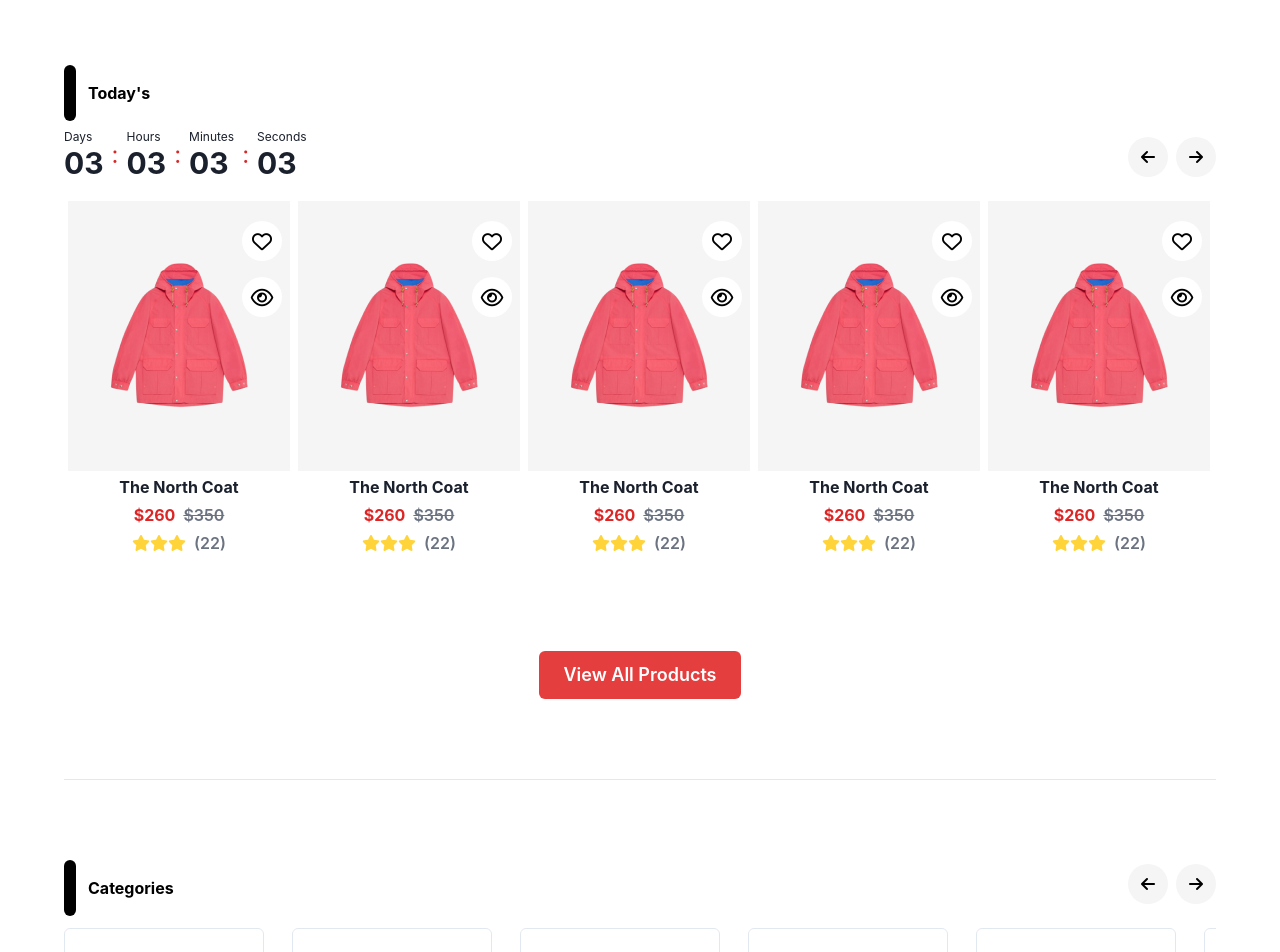
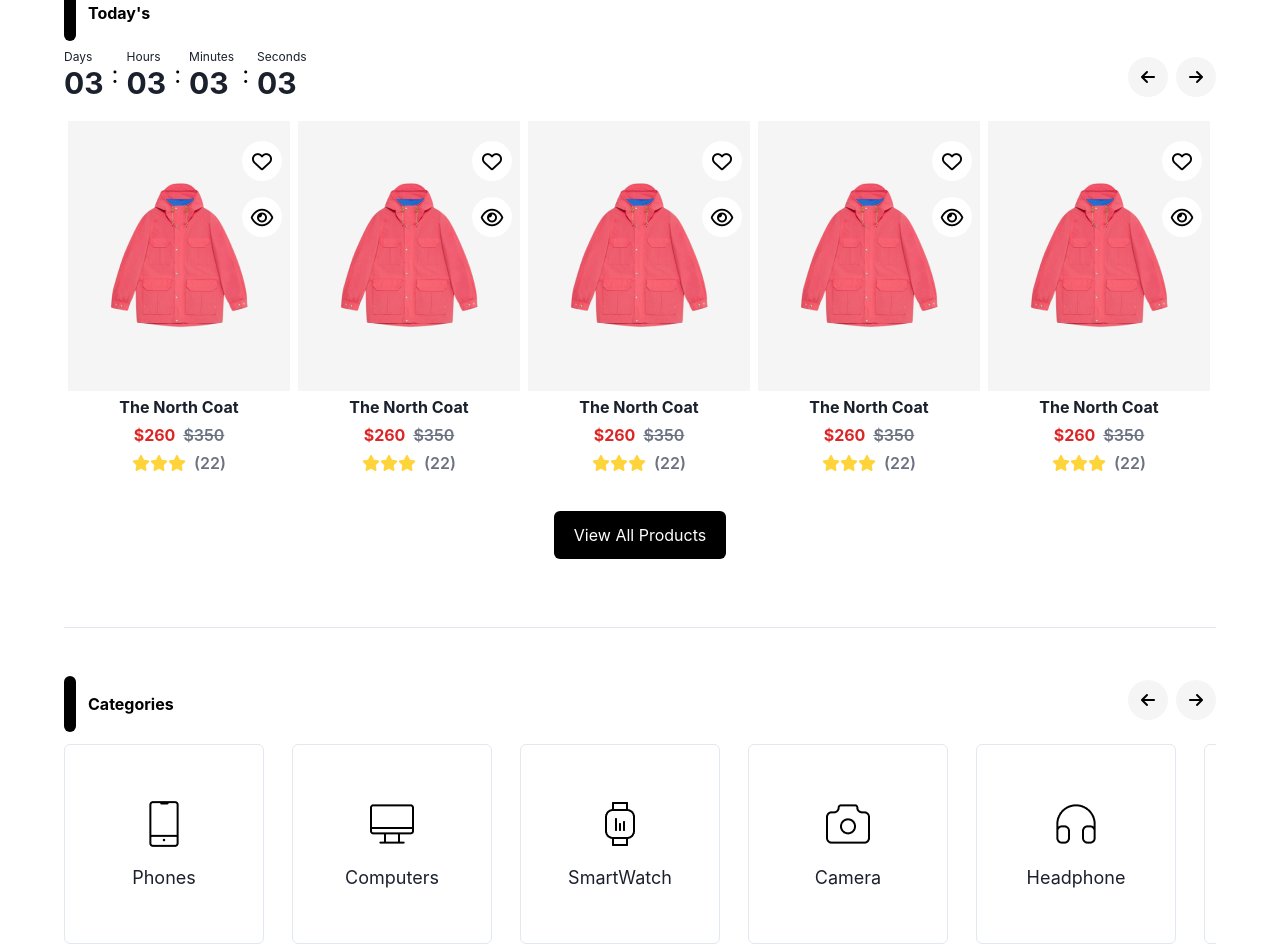
Before and after one commit to Elsayed-Rady-Elsayed/STAND_REACTJS, a React (Create React App) app: page / in a window 1280 px wide. Shown: the part 620-1572 px from the top of the page. Built offline with nearby package versions, Linux system fonts and the light colour scheme.

Commit message:
finish sections

```diff
--- /dev/null
+++ b/src/components/Button.js
@@ -0,0 +1,14 @@
+import React from "react";
+
+const Button = ({ title, handleClick }) => {
+  return (
+    <button
+      onClick={() => handleClick}
+      className="bg-black text-white my-5 px-5 py-3 rounded-md"
+    >
+      {title}
+    </button>
+  );
+};
+
+export default Button;
--- a/src/components/Features.js
+++ b/src/components/Features.js
@@ -1,17 +1,17 @@
 import React from "react";
 
-const Features = () => {
+const FeaturesSection = ({ img, title, subTitle }) => {
   return (
     <div className="flex flex-col justify-center items-center gap-2">
       <span className="bg-gray-200 w-20 h-20 rounded-full p-2">
         <div className="bg-black w-full h-full rounded-full flex items-center justify-center delivery for all orders over $140">
-          <img src={ic1} className="" alt="" />
+          <img src={img} className="" alt="" />
         </div>
       </span>
-      <p className="font-bold">FREE AND FAST DELIVERY</p>
-      <p>Free delivery for all orders over $140</p>
+      <p className="font-bold">{title}</p>
+      <p>{subTitle}</p>
     </div>
   );
 };
 
-export default Features;
+export default FeaturesSection;
--- a/src/components/Header.js
+++ b/src/components/Header.js
@@ -10,7 +10,6 @@ const Header = () => {
 
   const handleSearch = (event) => {
     if (event.key === "Enter" || event.type === "click") {
-      // Handle the search logic here
       console.log("Searching...");
     }
   };
@@ -29,7 +28,6 @@ const Header = () => {
             isMenuOpen ? "block" : "hidden"
           } absolute top-full w-full left-0 md:static p-5 md:p-0 md:border-0 border-b bg-white z-50 border-gray-300 md:flex items-center flex-1 justify-between`}
         >
-          {/* Navigation Links */}
           <nav className="flex-1 flex justify-center mb-5 md:mb-0">
             <ul className="flex flex-col md:flex-row md:gap-10 gap-5 font-normal">
               <li>
@@ -55,7 +53,6 @@ const Header = () => {
             </ul>
           </nav>
 
-          {/* Search and Icons */}
           <div className="flex items-center gap-4">
             <InputGroup width={"100%"}>
               <InputLeftElement
--- a/src/components/SideBar.js
+++ b/src/components/SideBar.js
@@ -1,5 +1,4 @@
 import React from "react";
-import { Select } from "@chakra-ui/react";
 import { Link } from "react-router-dom";
 
 const SideBar = () => {
--- a/src/components/Timer.js
+++ b/src/components/Timer.js
@@ -8,17 +8,17 @@ const Timer = () => {
           <span className="md:text-xs text-[9px] capitalize">Days</span>
           <span className="font-bold md:text-3xl text-lg">03</span>
         </div>
-        <span className="text-red-600 text-2xl">:</span>
+        <span className="text-black text-2xl">:</span>
         <div className="flex flex-col items-start">
           <span className="md:text-xs text-[9px] capitalize">hours</span>
           <span className="font-bold md:text-3xl text-lg">03</span>
         </div>
-        <span className="text-red-600 text-2xl">:</span>
+        <span className="text-black text-2xl">:</span>
         <div className="flex flex-col items-start">
           <span className="md:text-xs text-[9px] capitalize">minutes</span>
           <span className="font-bold md:text-3xl text-lg">03</span>
         </div>
-        <span className="text-red-600 text-2xl">:</span>
+        <span className="text-black text-2xl">:</span>
         <div className="flex flex-col items-start">
           <span className="md:text-xs text-[9px] capitalize">seconds</span>
           <span className="font-bold md:text-3xl text-lg">03</span>
--- a/src/pages/Home.js
+++ b/src/pages/Home.js
@@ -1,9 +1,9 @@
-import React, { useEffect } from "react";
+import React, { useEffect, useMemo } from "react";
 import ControlledCarousel from "../components/CarusalSlider";
 import SideBar from "../components/SideBar";
 import SectionHead from "../components/SectionHead";
 import PorductCarusal from "../components/PorductCarusal";
-import { Button } from "@chakra-ui/react";
+import Button from "../components/Button";
 import coat from "../assets/coat.png";
 import Card from "../components/Card";
 import phone from "../assets/Category-CellPhone.png";
@@ -14,7 +14,6 @@ import headphone from "../assets/Category-Headphone.png";
 import gaming from "../assets/Category-Gamepad.png";
 import CategoryCard from "../components/CategoryCard";
 import jbl from "../assets/Frame.png";
-import iphoneLogo from "../assets/iphonelogo.png";
 import f2 from "../assets/Frame2.png";
 import f3 from "../assets/Frame3.png";
 import f4 from "../assets/Frame5.png";
@@ -26,6 +25,8 @@ import { Link } from "react-router-dom";
 import { motion } from "framer-motion";
 import Timer from "../components/Timer";
 import Advertisement from "../components/Advertisement";
+import Features from "../components/Features";
+import FeaturesSection from "../components/Features";
 const Home = () => {
   useEffect(() => {
     console.log(window.innerWidth);
@@ -38,9 +39,26 @@ const Home = () => {
     { image: headphone, title: "headphone" },
     { image: gaming, title: "gaming" },
   ];
+  const Features = useMemo(() => [
+    {
+      img: ic1,
+      title: "FREE AND FAST DELIVERY",
+      subTitle: "Free delivery for all orders over $140",
+    },
+    {
+      img: ic2,
+      title: "24/7 CUSTOMER SERVICE",
+      subTitle: "Friendly 24/7 customer support",
+    },
+    {
+      img: ic3,
+      title: "MONEY BACK GUARANTEE",
+      subTitle: "We reurn money within 30 days",
+    },
+  ]);
   return (
     <div className="md:w-[90%] w-full m-auto">
-      <div className="flex md:mb-[8rem] mb-[1rem]">
+      <div className="flex md:mb-[3rem] mb-[1rem]">
         <div className="hidden md:block w-[25%]">
           <SideBar />
         </div>
@@ -49,10 +67,10 @@ const Home = () => {
         </div>
       </div>
 
-      <div className="Todays relative mb-[5rem] md:p-0 p-2">
+      <div className="Todays relative md:mb-[3rem] mb-[1rem] md:p-0 p-2">
         <SectionHead title={"Today's"} />
         <Timer />
-        <div className="slider-container mb-[5rem]">
+        <div className="slider-container">
           <PorductCarusal>
             {[1, 2, 3, 4, 5, 6, 7, 8].map((el, idx) => {
               return (
@@ -69,14 +87,12 @@ const Home = () => {
             })}
           </PorductCarusal>
         </div>
-        <Button colorScheme="red" size="lg">
-          View All Products
-        </Button>
+        <Button title={"View All Products"} handleClick={() => {}} />
       </div>
 
       <hr />
 
-      <div className="categories relative mt-[5rem] md:p-0 p-2">
+      <div className="categories relative mt-[3rem] md:p-0 p-2">
         <SectionHead title={"Categories"} />
         <div className="slider-container mb-[5rem] mt-3">
           <PorductCarusal>
@@ -91,7 +107,7 @@ const Home = () => {
 
       <hr />
 
-      <div className="bestSell relative mb-[5rem] mt-[5rem] md:p-0 p-2">
+      <div className="bestSell relative md:my-[3rem] my-[1rem] md:p-0 p-2">
         <SectionHead title={"Best Selling Products"} />
         <div className="slider-container mb-[5rem] mt-5">
           <PorductCarusal>
@@ -122,7 +138,7 @@ const Home = () => {
         title={"Categories"}
       />
 
-      <div className="mt-[5rem] mb-[5rem] md:p-0 p-2">
+      <div className="md:my-[3rem] my-[1rem] md:p-0 p-2">
         <SectionHead title={"Explore Our Products"} />
         {window.innerWidth > 980 ? (
           <div className="mt-5 grid grid-cols-1 md:grid-cols-4 gap-5  mb-[3rem]">
@@ -160,9 +176,7 @@ const Home = () => {
         )}
 
         <Link to={"/ShopAll"}>
-          <Button colorScheme="red" size="lg" className="z-50">
-            View All Products
-          </Button>
+          <Button title={"View All Products"} handleClick={() => {}} />
         </Link>
       </div>
 
@@ -231,33 +245,15 @@ const Home = () => {
       </div>
 
       <div className="md:p-0 p-2 flex justify-evenly my-[5rem] md:flex-row flex-col gap-5">
-        <div className="flex flex-col justify-center items-center gap-2">
-          <span className="bg-gray-200 w-20 h-20 rounded-full p-2">
-            <div className="bg-black w-full h-full rounded-full flex items-center justify-center delivery for all orders over $140">
-              <img src={ic1} className="" alt="" />
-            </div>
-          </span>
-          <p className="font-bold">FREE AND FAST DELIVERY</p>
-          <p>Free delivery for all orders over $140</p>
-        </div>
-        <div className="flex flex-col justify-center items-center gap-2">
-          <span className="bg-gray-200 w-20 h-20 rounded-full p-2">
-            <div className="bg-black w-full h-full rounded-full flex items-center justify-center delivery for all orders over $140">
-              <img src={ic2} className="" alt="" />
-            </div>
-          </span>
-          <p className="font-bold">24/7 CUSTOMER SERVICE</p>
-          <p>Friendly 24/7 customer support</p>
-        </div>
-        <div className="flex flex-col justify-center items-center gap-2">
-          <span className="bg-gray-200 w-20 h-20 rounded-full p-2">
-            <div className="bg-black w-full h-full rounded-full flex items-center justify-center delivery for all orders over $140">
-              <img src={ic3} className="" alt="" />
-            </div>
-          </span>
-          <p className="font-bold">MONEY BACK GUARANTEE</p>
-          <p>We reurn money within 30 days</p>
-        </div>
+        {Features.map((el, idx) => {
+          return (
+            <FeaturesSection
+              img={el.img}
+              subTitle={el.subTitle}
+              title={el.title}
+            />
+          );
+        })}
       </div>
     </div>
   );
```
Also changed, not shown: src/pages/About.js (+0 -7 lines).
